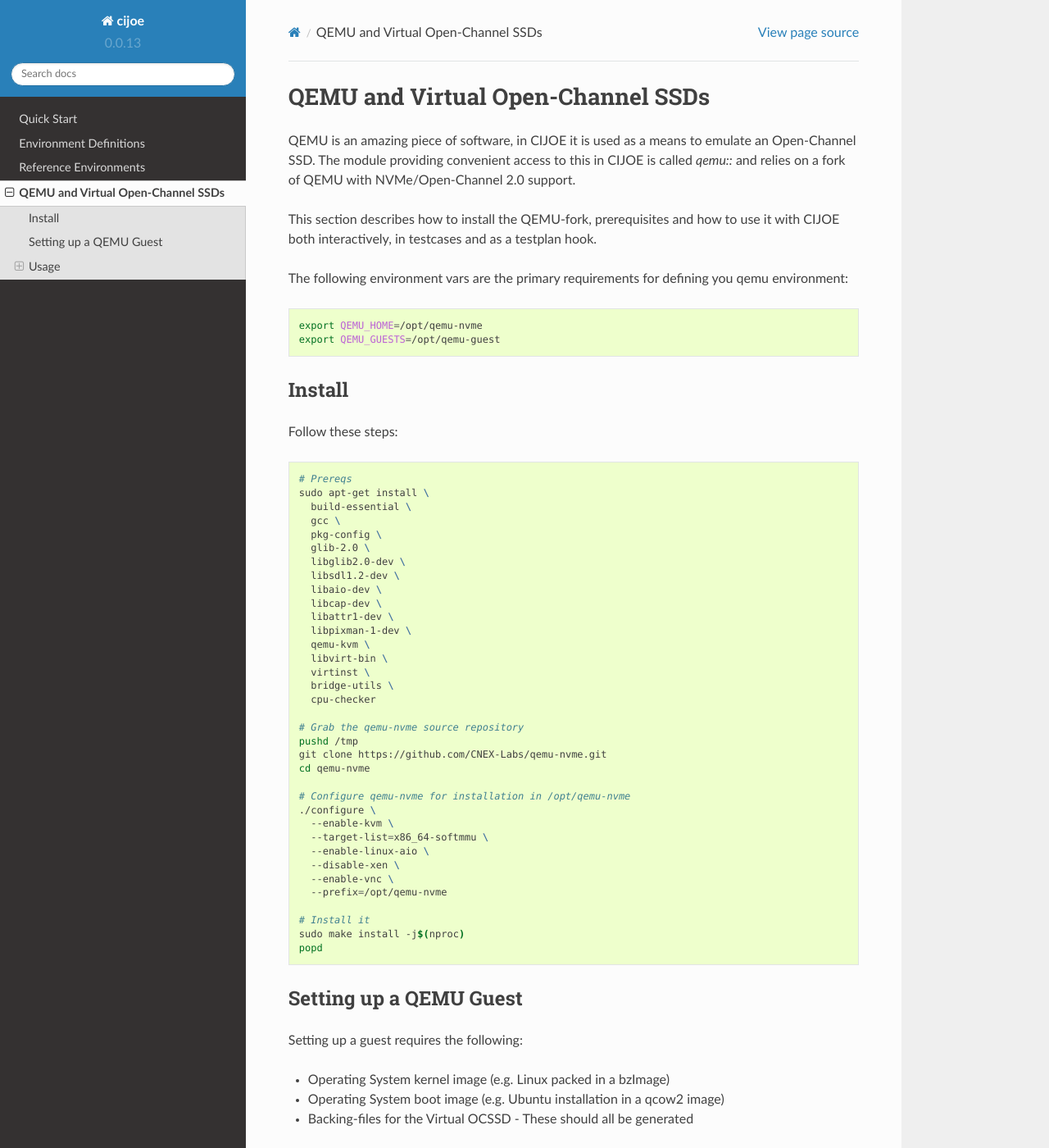
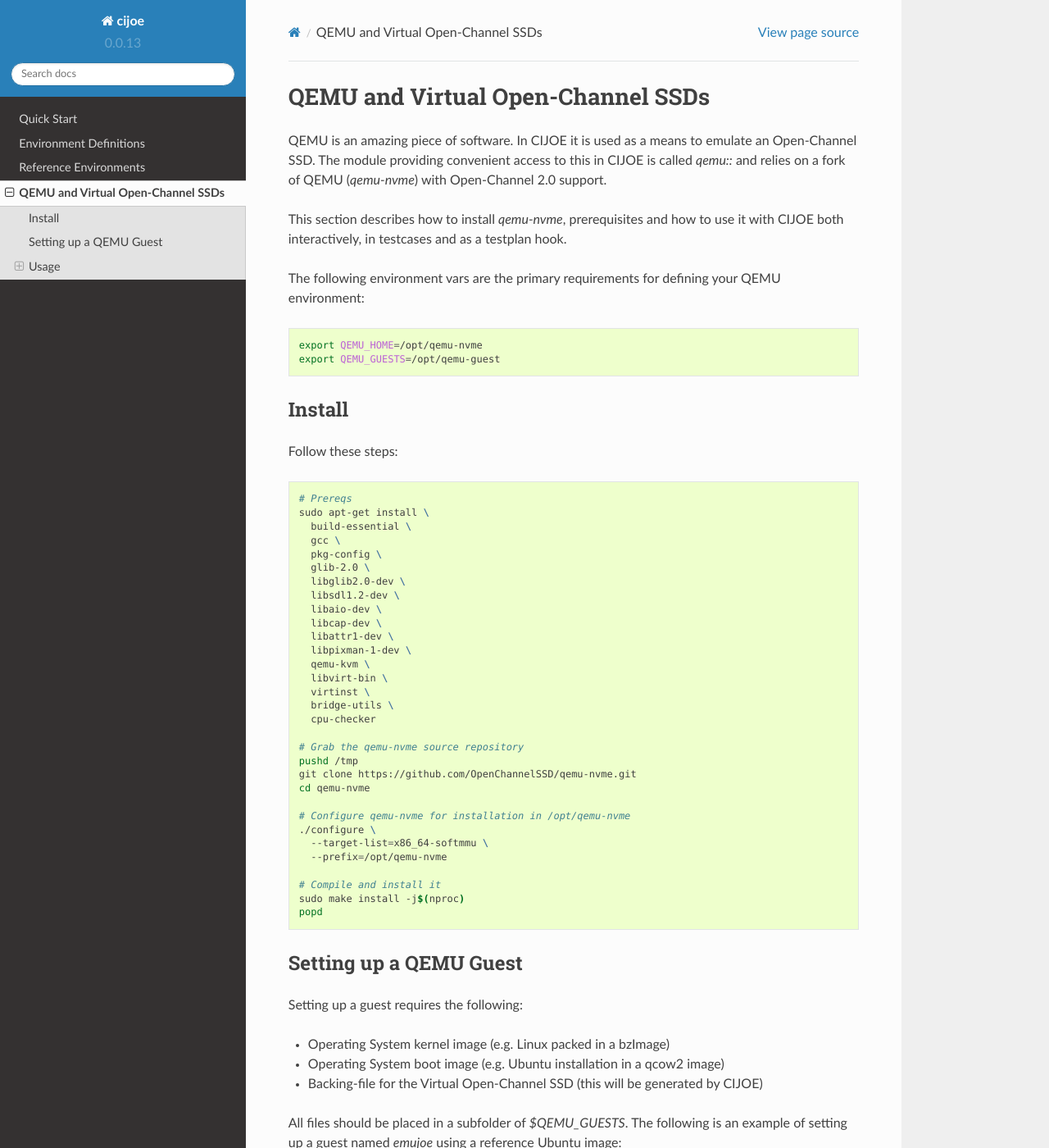
Before and after one commit to refenv/cijoe, a Sphinx documentation site: the page built from docs/qemu.rst, in a window 1280 px wide and 1400 px high. Shown: the whole window at 82% size. Built offline with Sphinx 7.4.7 and the Read the Docs theme 2.0.0, drawn with Linux system fonts in a browser that asks for light colours; formulas are drawn with MathJax 3; the version number is read from the project's files by our own code; some of the changed text lies outside the part shown.

Commit message:
qemu: update module
Update the qemu.sh module to support the newest version of qemu-nvme and
clean up the reference environments.

Update documentation on how to use QEMU interactively inside CIJOE.

Signed-off-by: Klaus B. A. Jensen <klaus.jensen@cnexlabs.com>

```diff
--- a/docs/qemu.rst
+++ b/docs/qemu.rst
@@ -1,16 +1,16 @@
 QEMU and Virtual Open-Channel SSDs
 ==================================
 
-QEMU is an amazing piece of software, in CIJOE it is used as a means to emulate
+QEMU is an amazing piece of software. In CIJOE it is used as a means to emulate
 an Open-Channel SSD. The module providing convenient access to this in CIJOE is
-called `qemu::` and relies on a fork of QEMU with NVMe/Open-Channel 2.0
-support.
+called `qemu::` and relies on a fork of QEMU (`qemu-nvme`) with
+Open-Channel 2.0 support.
 
-This section describes how to install the QEMU-fork, prerequisites and how to
+This section describes how to install `qemu-nvme`, prerequisites and how to
 use it with CIJOE both interactively, in testcases and as a testplan hook.
 
-The following environment vars are the primary requirements for defining you
-qemu environment:
+The following environment vars are the primary requirements for defining your
+QEMU environment:
 
 .. code-block:: bash
 
@@ -44,19 +44,15 @@
 
   # Grab the qemu-nvme source repository
   pushd /tmp
-  git clone https://github.com/CNEX-Labs/qemu-nvme.git
+  git clone https://github.com/OpenChannelSSD/qemu-nvme.git
   cd qemu-nvme
 
   # Configure qemu-nvme for installation in /opt/qemu-nvme
   ./configure \
-    --enable-kvm \
     --target-list=x86_64-softmmu \
-    --enable-linux-aio \
-    --disable-xen \
-    --enable-vnc \
     --prefix=/opt/qemu-nvme
 
-  # Install it
+  # Compile and install it
   sudo make install -j$(nproc)
   popd
 
@@ -67,11 +63,11 @@
 
 * Operating System kernel image (e.g. Linux packed in a bzImage)
 * Operating System boot image (e.g. Ubuntu installation in a qcow2 image)
-* Backing-files for the Virtual OCSSD
-  - These should all be generated
+* Backing-file for the Virtual Open-Channel SSD (this will be generated by
+  CIJOE)
 
-And a placing them in a sub-folder of `$QEMU_GUESTS`. The following is an
-example of setting up a guest named `emujoe` using a reference Ubuntu image:
+All files should be placed in a subfolder of `$QEMU_GUESTS`. The following is
+an example of setting up a guest named `emujoe` using a reference Ubuntu image:
 
 .. code-block:: bash
 
@@ -115,7 +111,16 @@
 Interactively
 ~~~~~~~~~~~~~
 
-...
+QEMU can be used interactively. Start by sourcing the target environment:
+
+.. code-block:: bash
+
+  source target_env.sh
+
+You can now use `qemu::run` to launch QEMU, `qemu::console` to view a log of
+the console output and `qemu::monitor` to connect to the QEMU monitor. To
+connect to the running instance, use `ssh::shell`.
+
 
 Testcase
 ~~~~~~~~
```
Also changed, not shown: 4 other files.
